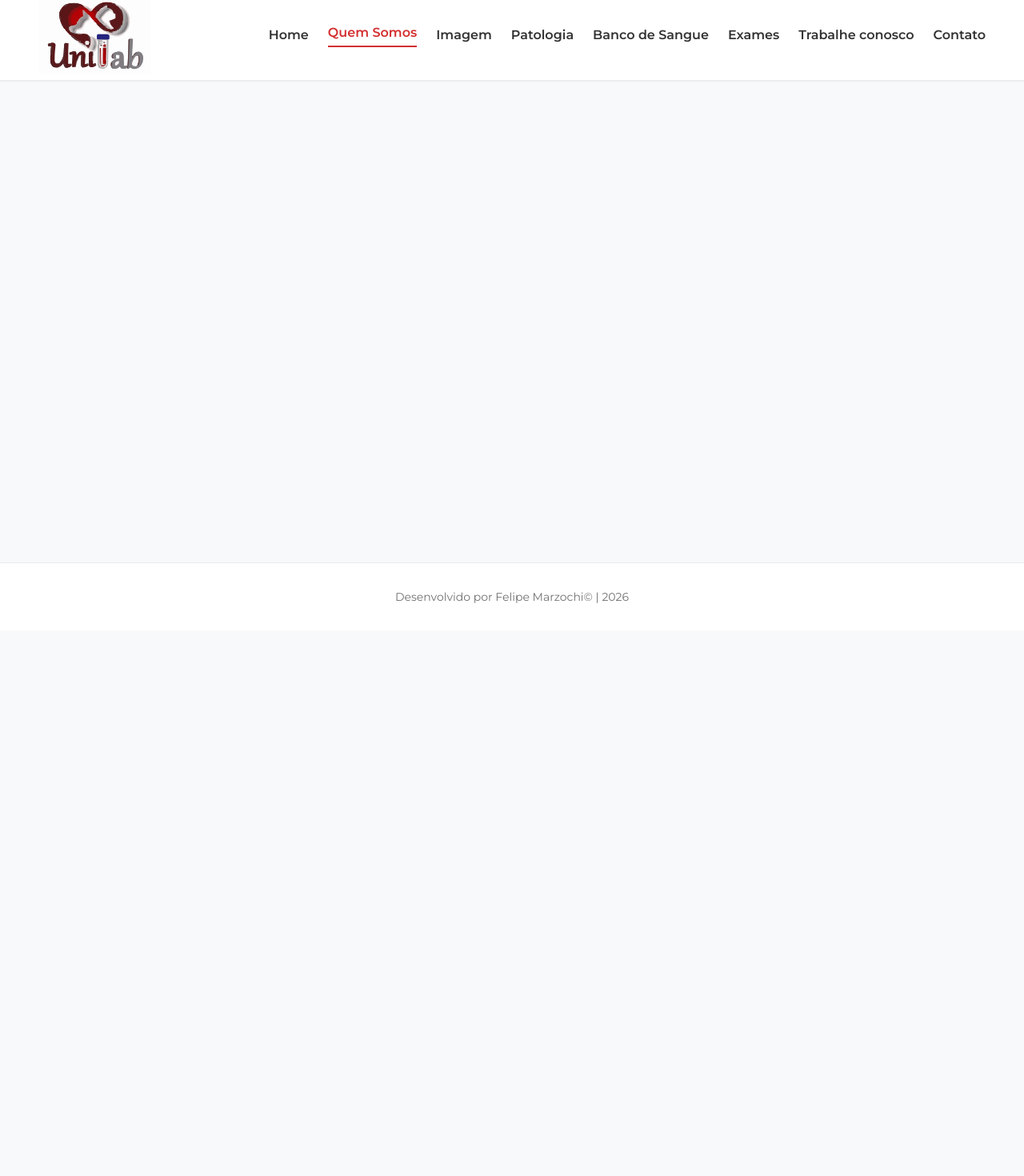
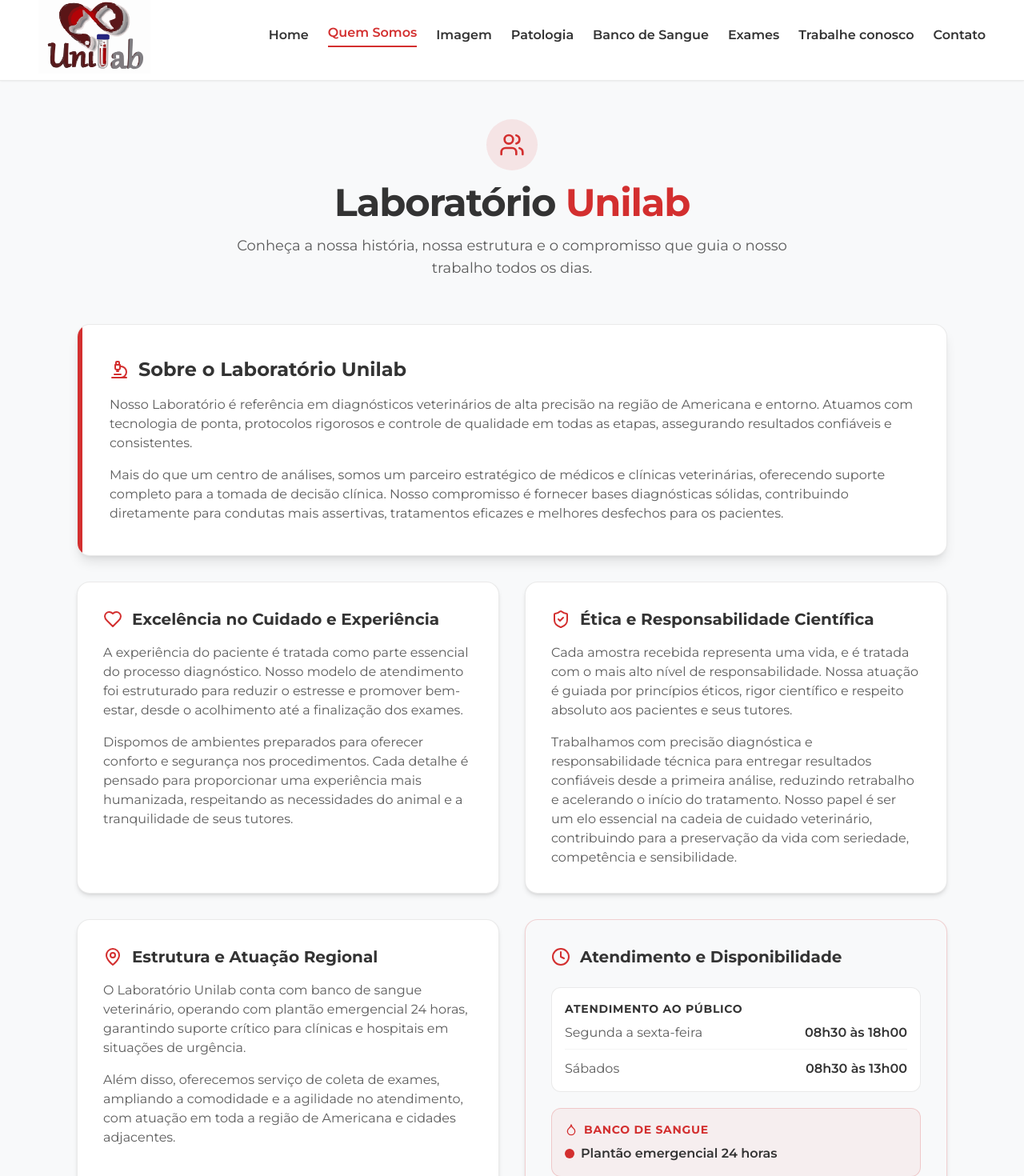
Before and after one commit to Fmarzochi/unilab, a Next.js app in the folder frontend/: page /quem-somos in a window 1280 px wide. Shown: the part 12-1482 px from the top of the page at 80% size. Before the commit the page ends 800 px from the top, so only its background shows below. Built offline with nearby package versions, Linux system fonts and the light colour scheme.

Commit message:
Troquei o ícone do cabeçalho da página Quem Somos para um design que combina mais com a equipe, mantendo todas as minhas alterações de texto

```diff
--- a/frontend/src/app/quem-somos/page.tsx
+++ b/frontend/src/app/quem-somos/page.tsx
@@ -1,3 +1,162 @@
+"use client";
+
+import { motion } from "framer-motion";
+import { Users, Microscope, Heart, MapPin, Clock, ShieldCheck, Droplet } from "lucide-react";
+
 export default function QuemSomos() {
-  return <></>;
+  return (
+    <div className="min-h-[calc(100vh-80px)] bg-unilab-offWhite flex flex-col py-6 sm:py-8 lg:py-12 overflow-y-auto scrollbar-hide">
+      <div className="max-w-6xl mx-auto px-4 sm:px-6 lg:px-8 w-full">
+
+        {/* Cabeçalho da Página - Ícone alterado para Users */}
+        <motion.div
+          initial={{ opacity: 0, y: -20 }}
+          animate={{ opacity: 1, y: 0 }}
+          transition={{ duration: 0.6, ease: "easeOut" }}
+          className="text-center max-w-3xl mx-auto mb-10 sm:mb-14"
+        >
+          <div className="inline-flex items-center justify-center w-12 h-12 sm:w-16 sm:h-16 rounded-full bg-unilab-red/10 text-unilab-red mb-4">
+            <Users className="w-6 h-6 sm:w-8 sm:h-8" />
+          </div>
+          <h1 className="text-3xl sm:text-4xl lg:text-5xl font-bold text-unilab-gray mb-4 tracking-tight">
+            Laboratório <span className="text-unilab-red">Unilab</span>
+          </h1>
+          <p className="text-base sm:text-lg text-unilab-gray/80 leading-relaxed px-2">
+            Conheça a nossa história, nossa estrutura e o compromisso que guia o nosso trabalho todos os dias.
+          </p>
+        </motion.div>
+
+        <div className="grid grid-cols-1 lg:grid-cols-2 gap-6 sm:gap-8">
+
+          {/* Card 1: Sobre o Laboratório (MANTIDO COM SUAS ALTERAÇÕES) */}
+          <motion.div
+            initial={{ opacity: 0, y: 20 }}
+            animate={{ opacity: 1, y: 0 }}
+            transition={{ duration: 0.6, delay: 0.1, ease: "easeOut" }}
+            className="lg:col-span-2 bg-unilab-white p-6 sm:p-8 lg:p-10 rounded-2xl border border-unilab-gray/10 shadow-lg relative overflow-hidden"
+          >
+            <div className="absolute top-0 left-0 w-1.5 h-full bg-unilab-red"></div>
+            <div className="flex items-center gap-3 mb-4">
+              <Microscope className="w-6 h-6 text-unilab-red" />
+              <h2 className="text-xl sm:text-2xl font-bold text-unilab-gray">Sobre o Laboratório Unilab</h2>
+            </div>
+            <div className="space-y-4 text-sm sm:text-base text-unilab-gray/80 leading-relaxed">
+              <p>
+                Nosso Laboratório é referência em diagnósticos veterinários de alta precisão na região de Americana e entorno. Atuamos com tecnologia de ponta, protocolos rigorosos e controle de qualidade em todas as etapas, assegurando resultados confiáveis e consistentes.
+              </p>
+              <p>
+                Mais do que um centro de análises, somos um parceiro estratégico de médicos e clínicas veterinárias, oferecendo suporte completo para a tomada de decisão clínica. Nosso compromisso é fornecer bases diagnósticas sólidas, contribuindo diretamente para condutas mais assertivas, tratamentos eficazes e melhores desfechos para os pacientes.
+              </p>
+            </div>
+          </motion.div>
+
+          {/* Card 2: Excelência no Cuidado */}
+          <motion.div
+            initial={{ opacity: 0, y: 20 }}
+            animate={{ opacity: 1, y: 0 }}
+            transition={{ duration: 0.6, delay: 0.2, ease: "easeOut" }}
+            className="bg-unilab-white p-6 sm:p-8 rounded-2xl border border-unilab-gray/10 shadow-md hover:shadow-lg transition-shadow"
+          >
+            <div className="flex items-center gap-3 mb-4">
+              <Heart className="w-6 h-6 text-unilab-red" />
+              <h2 className="text-lg sm:text-xl font-bold text-unilab-gray">Excelência no Cuidado e Experiência</h2>
+            </div>
+            <div className="space-y-4 text-sm sm:text-base text-unilab-gray/80 leading-relaxed">
+              <p>
+                A experiência do paciente é tratada como parte essencial do processo diagnóstico. Nosso modelo de atendimento foi estruturado para reduzir o estresse e promover bem-estar, desde o acolhimento até a finalização dos exames.
+              </p>
+              <p>
+                Dispomos de ambientes preparados para oferecer conforto e segurança nos procedimentos. Cada detalhe é pensado para proporcionar uma experiência mais humanizada, respeitando as necessidades do animal e a tranquilidade de seus tutores.
+              </p>
+            </div>
+          </motion.div>
+
+          {/* Card 3: Ética e Responsabilidade */}
+          <motion.div
+            initial={{ opacity: 0, y: 20 }}
+            animate={{ opacity: 1, y: 0 }}
+            transition={{ duration: 0.6, delay: 0.3, ease: "easeOut" }}
+            className="bg-unilab-white p-6 sm:p-8 rounded-2xl border border-unilab-gray/10 shadow-md hover:shadow-lg transition-shadow"
+          >
+            <div className="flex items-center gap-3 mb-4">
+              <ShieldCheck className="w-6 h-6 text-unilab-red" />
+              <h2 className="text-lg sm:text-xl font-bold text-unilab-gray">Ética e Responsabilidade Científica</h2>
+            </div>
+            <div className="space-y-4 text-sm sm:text-base text-unilab-gray/80 leading-relaxed">
+              <p>
+                Cada amostra recebida representa uma vida, e é tratada com o mais alto nível de responsabilidade. Nossa atuação é guiada por princípios éticos, rigor científico e respeito absoluto aos pacientes e seus tutores.
+              </p>
+              <p>
+                Trabalhamos com precisão diagnóstica e responsabilidade técnica para entregar resultados confiáveis desde a primeira análise, reduzindo retrabalho e acelerando o início do tratamento. Nosso papel é ser um elo essencial na cadeia de cuidado veterinário, contribuindo para a preservação da vida com seriedade, competência e sensibilidade.
+              </p>
+            </div>
+          </motion.div>
+
+          {/* Card 4: Estrutura e Atuação Regional */}
+          <motion.div
+            initial={{ opacity: 0, y: 20 }}
+            animate={{ opacity: 1, y: 0 }}
+            transition={{ duration: 0.6, delay: 0.4, ease: "easeOut" }}
+            className="bg-unilab-white p-6 sm:p-8 rounded-2xl border border-unilab-gray/10 shadow-md hover:shadow-lg transition-shadow"
+          >
+            <div className="flex items-center gap-3 mb-4">
+              <MapPin className="w-6 h-6 text-unilab-red" />
+              <h2 className="text-lg sm:text-xl font-bold text-unilab-gray">Estrutura e Atuação Regional</h2>
+            </div>
+            <div className="space-y-4 text-sm sm:text-base text-unilab-gray/80 leading-relaxed">
+              <p>
+                O Laboratório Unilab conta com banco de sangue veterinário, operando com plantão emergencial 24 horas, garantindo suporte crítico para clínicas e hospitais em situações de urgência.
+              </p>
+              <p>
+                Além disso, oferecemos serviço de coleta de exames, ampliando a comodidade e a agilidade no atendimento, com atuação em toda a região de Americana e cidades adjacentes.
+              </p>
+            </div>
+          </motion.div>
+
+          {/* Card 5: Horários de Atendimento (Com visual diferenciado) */}
+          <motion.div
+            initial={{ opacity: 0, y: 20 }}
+            animate={{ opacity: 1, y: 0 }}
+            transition={{ duration: 0.6, delay: 0.5, ease: "easeOut" }}
+            className="bg-unilab-offWhite p-6 sm:p-8 rounded-2xl border border-unilab-red/20 shadow-md hover:shadow-lg transition-shadow"
+          >
+            <div className="flex items-center gap-3 mb-6">
+              <Clock className="w-6 h-6 text-unilab-red" />
+              <h2 className="text-lg sm:text-xl font-bold text-unilab-gray">Atendimento e Disponibilidade</h2>
+            </div>
+
+            <div className="flex flex-col gap-5">
+              <div className="bg-white p-4 rounded-xl border border-unilab-gray/10">
+                <h3 className="font-bold text-unilab-gray text-sm uppercase tracking-wider mb-2">Atendimento ao Público</h3>
+                <ul className="space-y-2 text-sm sm:text-base text-unilab-gray/80">
+                  <li className="flex justify-between items-center border-b border-unilab-gray/5 pb-2">
+                    <span>Segunda a sexta-feira</span>
+                    <span className="font-semibold text-unilab-gray">08h30 às 18h00</span>
+                  </li>
+                  <li className="flex justify-between items-center pt-1">
+                    <span>Sábados</span>
+                    <span className="font-semibold text-unilab-gray">08h30 às 13h00</span>
+                  </li>
+                </ul>
+              </div>
+
+              <div className="bg-unilab-red/5 p-4 rounded-xl border border-unilab-red/20">
+                <h3 className="font-bold text-unilab-red text-sm uppercase tracking-wider mb-2 flex items-center gap-2">
+                  <Droplet className="w-4 h-4" /> Banco de Sangue
+                </h3>
+                <p className="text-sm sm:text-base font-semibold text-unilab-gray flex items-center gap-2">
+                  <span className="relative flex h-3 w-3">
+                    <span className="animate-ping absolute inline-flex h-full w-full rounded-full bg-unilab-red opacity-75"></span>
+                    <span className="relative inline-flex rounded-full h-3 w-3 bg-unilab-red"></span>
+                  </span>
+                  Plantão emergencial 24 horas
+                </p>
+              </div>
+            </div>
+          </motion.div>
+
+        </div>
+      </div>
+    </div>
+  );
 }
```
